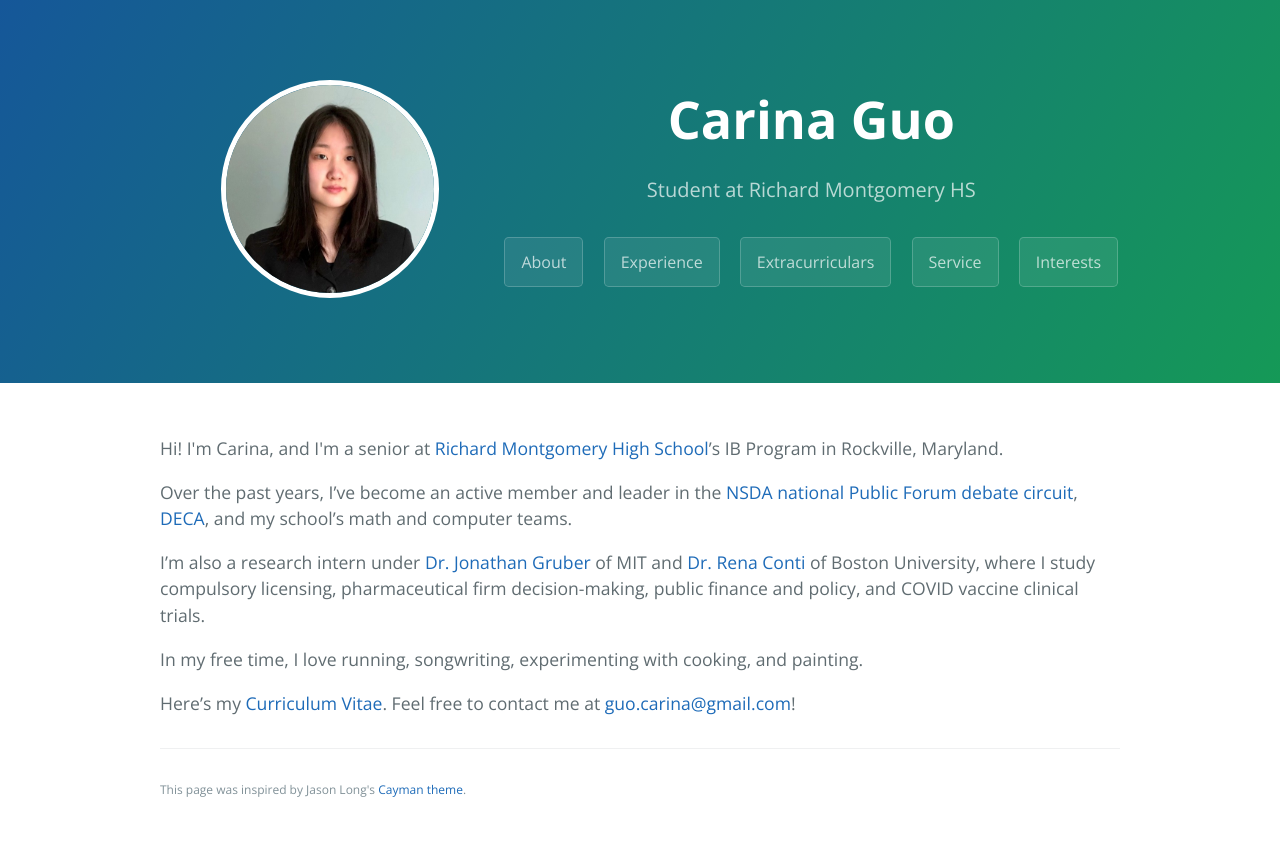
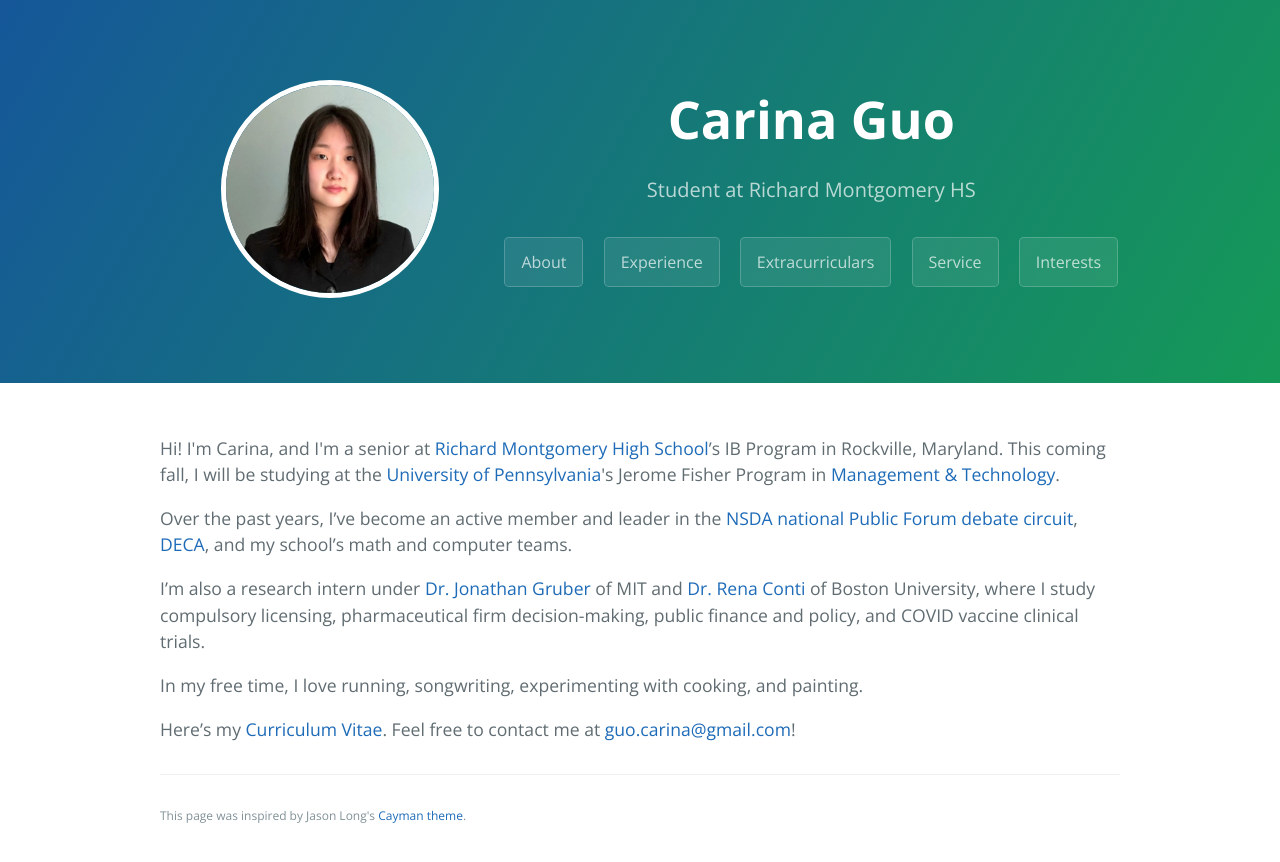
Before and after one commit to carinaxguo/carinaxguo.github.io, a Jekyll site: the page built from index.html, in a window 1280 px wide. Shown: the top 862 px of the page. Built offline with Jekyll 4.4.1, drawn with Linux system fonts in a browser that asks for light colours; the list of posts is cut into pages by our own code.

Commit message:
Update index.html

```diff
--- a/index.html
+++ b/index.html
@@ -8,7 +8,12 @@ title: { { site.name } }
     Hi! I'm Carina, and I'm a senior at
     <a href="https://www2.montgomeryschoolsmd.org/schools/rmhs/"
       >Richard Montgomery High School</a
-    >’s IB Program in Rockville, Maryland.
+    >’s IB Program in Rockville, Maryland. This coming fall, I will be studying at the
+    <a href="https://www.upenn.edu/"
+      >University of Pennsylvania</a
+      >'s Jerome Fisher Program in
+    <a href="https://fisher.wharton.upenn.edu/"
+       >Management & Technology</a>.
   </p>
 
   <p>
```
